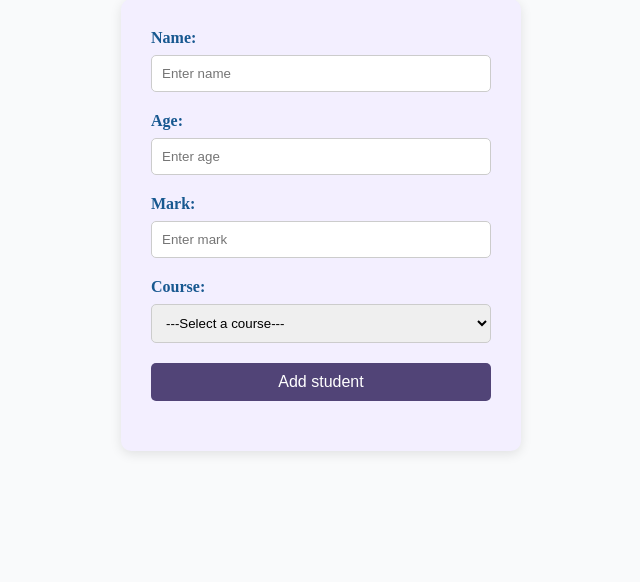
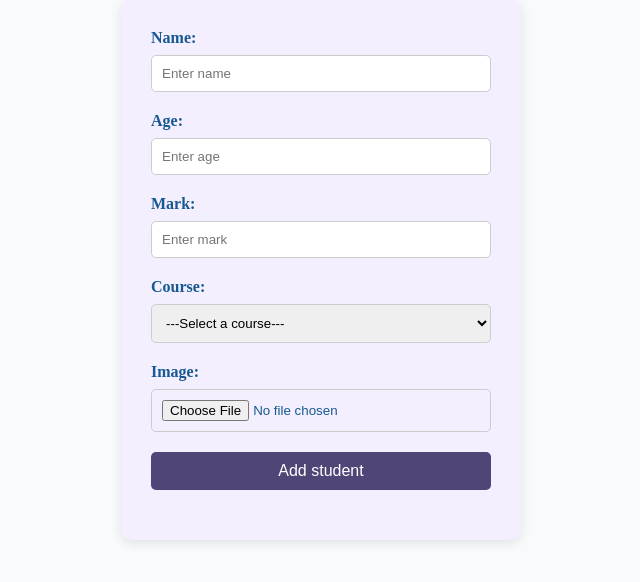
Before and after one commit to Arathi808/Django-, a Django app: page /students/add/ in a window 1280 px wide. Shown: the part 91-673 px from the top of the page, without its empty margins (319-959 px from the left). Run offline with Django 5.2, Linux system fonts and the light colour scheme; a user stored in the database is signed in; data comes from the database, SQL or seed files in the repository; both versions use the stored data as it was after the commit; parts of the project's set-up code (start-up, migrations or seed data) failed here and were passed over.

Commit message:
image added

```diff
--- a/sms/app/models.py
+++ b/sms/app/models.py
@@ -11,5 +11,6 @@ class Student(models.Model):
     age=models.IntegerField()
     course=models.ForeignKey(Course,on_delete=models.CASCADE,related_name='student')
     mark=models.IntegerField()
+    image = models.ImageField(upload_to='uploads')
     def __str__(self):
         return f'Student : {self.name}'
--- a/sms/app/views.py
+++ b/sms/app/views.py
@@ -74,13 +74,14 @@ def get_student(request,id):
 @login_required
 def add_student(request):
     if request.method == 'POST':
+        image=request.FILES.get('profile')
         name=request.POST['name']
         age=int(request.POST['age'])
         mark=int(request.POST['mark'])
         course_id = request.POST['course']
         course=get_object_or_404(Course,id=course_id)
         print(course)
-        Student.objects.create(name=name, age=age, mark=mark, course=course)
+        Student.objects.create(name=name, age=age, mark=mark, course=course,image=image)
         return redirect('view_students')
     courses = Course.objects.all()
     return render(request,'add_student.html',{'courses':courses})
@@ -101,5 +102,7 @@ def edit_student(request, id):
 @login_required
 def delete_student(request,id):
     student = Student.objects.get(id=id)
+    # print(student)
     student.delete()
+
     return redirect('view_students')
--- a/sms/sms/settings.py
+++ b/sms/sms/settings.py
@@ -127,3 +127,6 @@ MAILERS = {
         'BACKEND': 'django.core.mail.backends.console.EmailBackend',
     },
 }
+
+MEDIA_URL = '/media/'
+MEDIA_ROOT = 'media'
--- a/sms/sms/urls.py
+++ b/sms/sms/urls.py
@@ -17,6 +17,8 @@ Including another URLconf
 from django.contrib import admin
 from django.urls import path,include
 from app import views
+from django.conf import settings
+from django.conf.urls.static import static
 # urlpatterns = [
     # path('admin/', admin.site.urls),
     # path('', views.home),
@@ -30,3 +32,6 @@ urlpatterns = [
   path('',include('app.urls')),
   path('accounts/',include('accounts.urls')),
  ]
+
+if settings.DEBUG:
+    urlpatterns += static(settings.MEDIA_URL, document_root = settings.MEDIA_ROOT)
--- a/sms/templates/add_student.html
+++ b/sms/templates/add_student.html
@@ -7,7 +7,7 @@
 {% endblock %}
 
 {% block content%}
-    <form action="" method="post" class="student-form">
+    <form action="" method="post" class="student-form" enctype="multipart/form-data">
         {% csrf_token %}
         <p>
             <label for="">Name: </label>
@@ -31,6 +31,10 @@
             </select>
         </p>
         <p>
+            <label for="">Image: </label>
+            <input type="file" name="profile" id="">
+        </p>
+        <p>
             <input type="submit" value="Add student">
         </p>
     </form>
--- a/sms/templates/student.html
+++ b/sms/templates/student.html
@@ -4,6 +4,7 @@
 
 {% block content %}
 <a href="/students/{{student.id}}/edit/">edit</a>
+<img class="avatar" src="{{student.image.url}}" alt="" style="width: 100; height:100%; object-fit: cover; object-position: center;">
 <h1>{{student.name}}</h1>
 <h1>{{student.age}}</h1>
 <h1>{{student.mark}}</h1>
```
Also changed, not shown: sms/app/migrations/0001_initial.py, sms/app/migrations/0002_course.py (deleted), sms/app/migrations/0003_alter_student_course.py (deleted), sms/db.sqlite3, sms/media/uploads/download.jpg (added).
